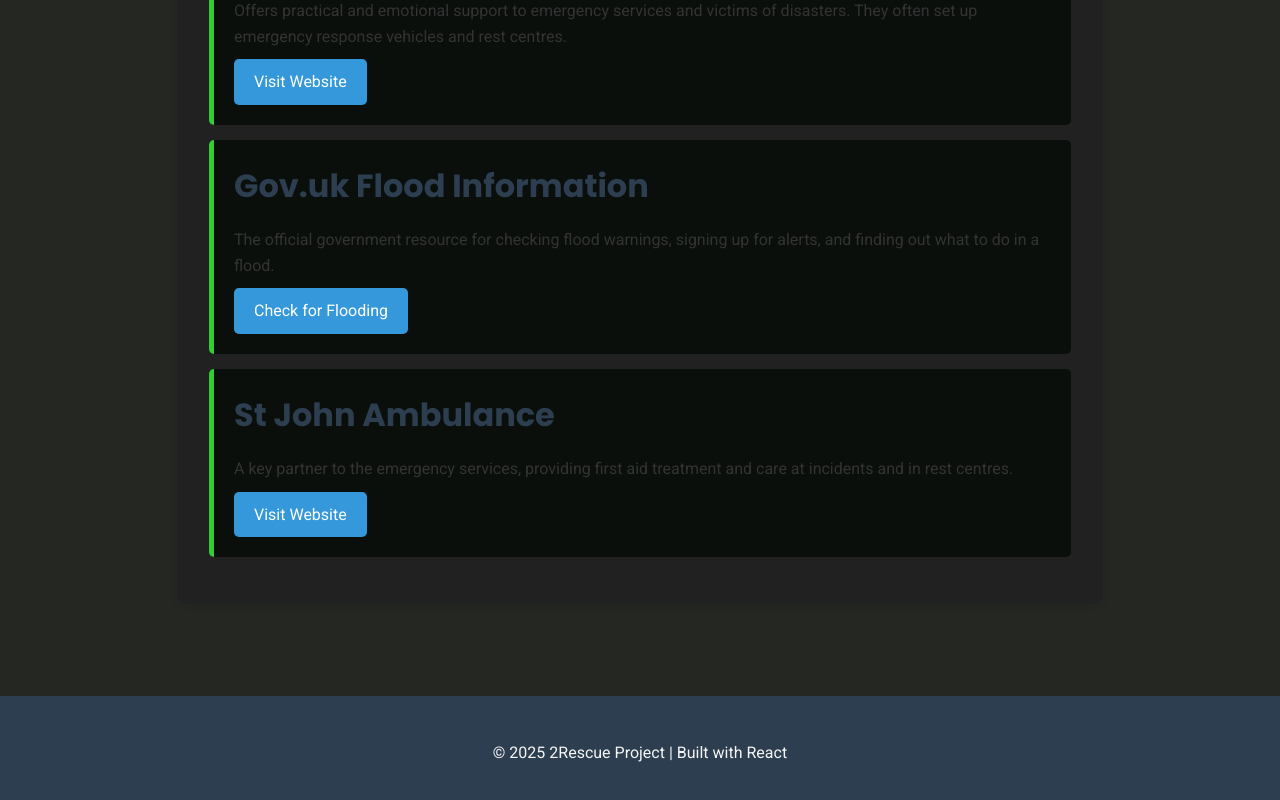
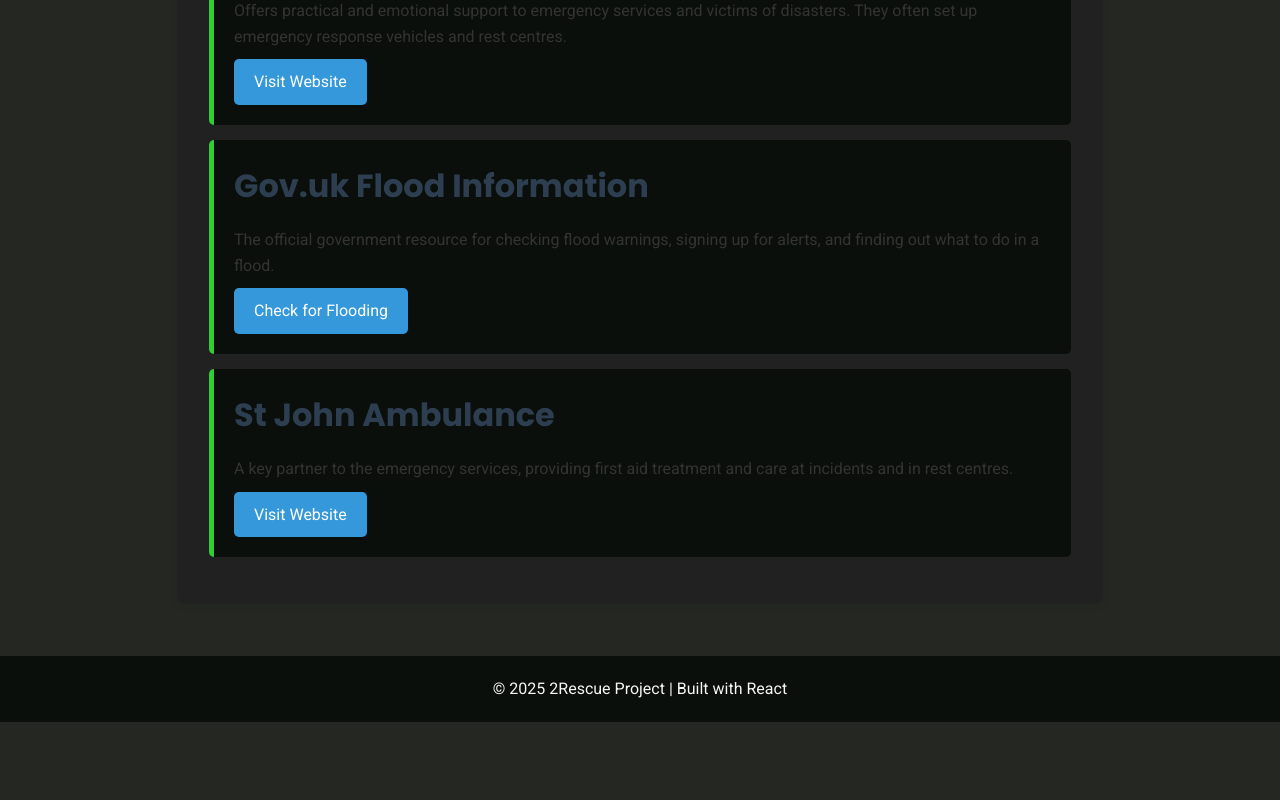
Before and after one commit to amiraTech/2Rescue, a React (Vite) app in the folder 2rescue/: page /resources in a window 1280 px wide. Shown: the part 621-1421 px from the top of the page. After the commit the page ends 1383 px from the top, so only its background shows below. Built offline with nearby package versions, Linux system fonts and the light colour scheme; no server answers.

Commit message:
Changing footer background colour

```diff
--- a/2rescue/src/components/Footer.css
+++ b/2rescue/src/components/Footer.css
@@ -1,7 +1,7 @@
 footer {
-  background: #2c3e50;
+  background: #0b0f0b;;
   color: whitesmoke;
   text-align: center;
-  padding: 1.5rem 0;
-  margin-top: 40px;
+  margin-bottom: 40px;
+
 }
```
